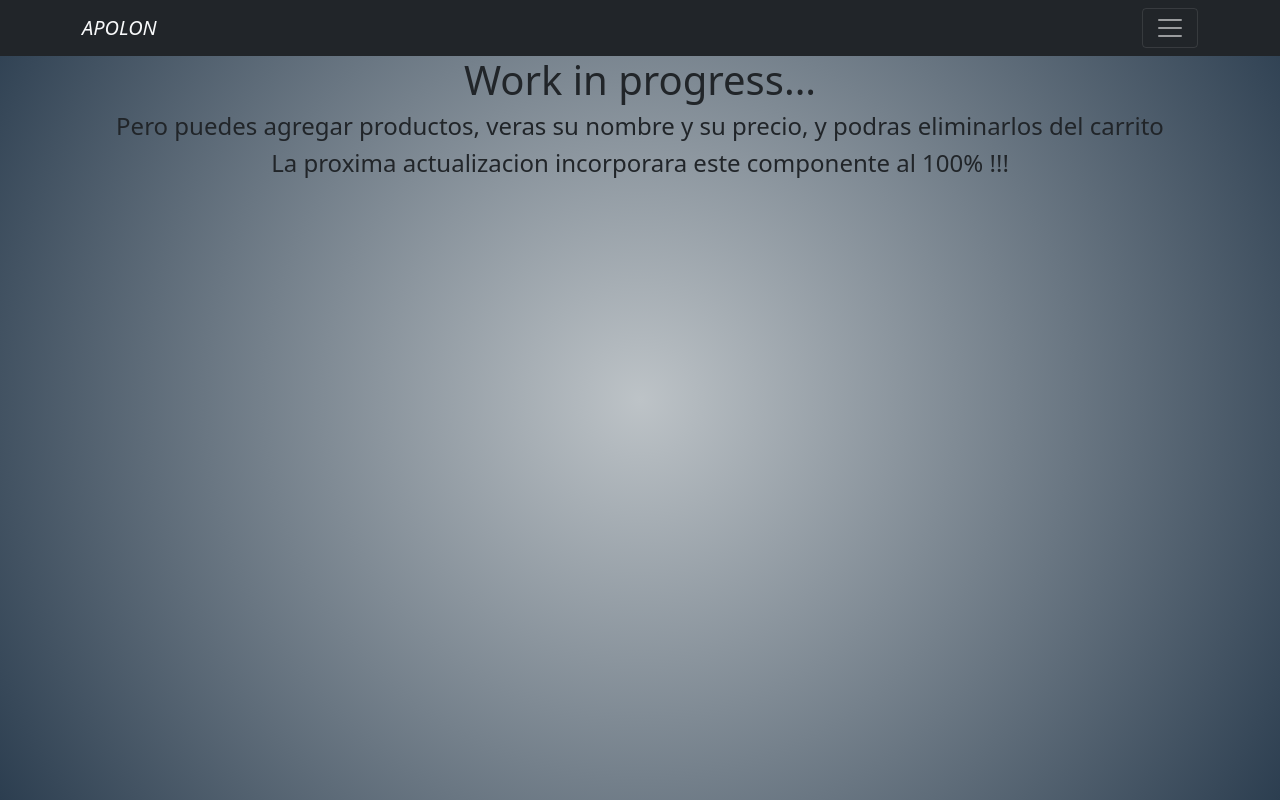
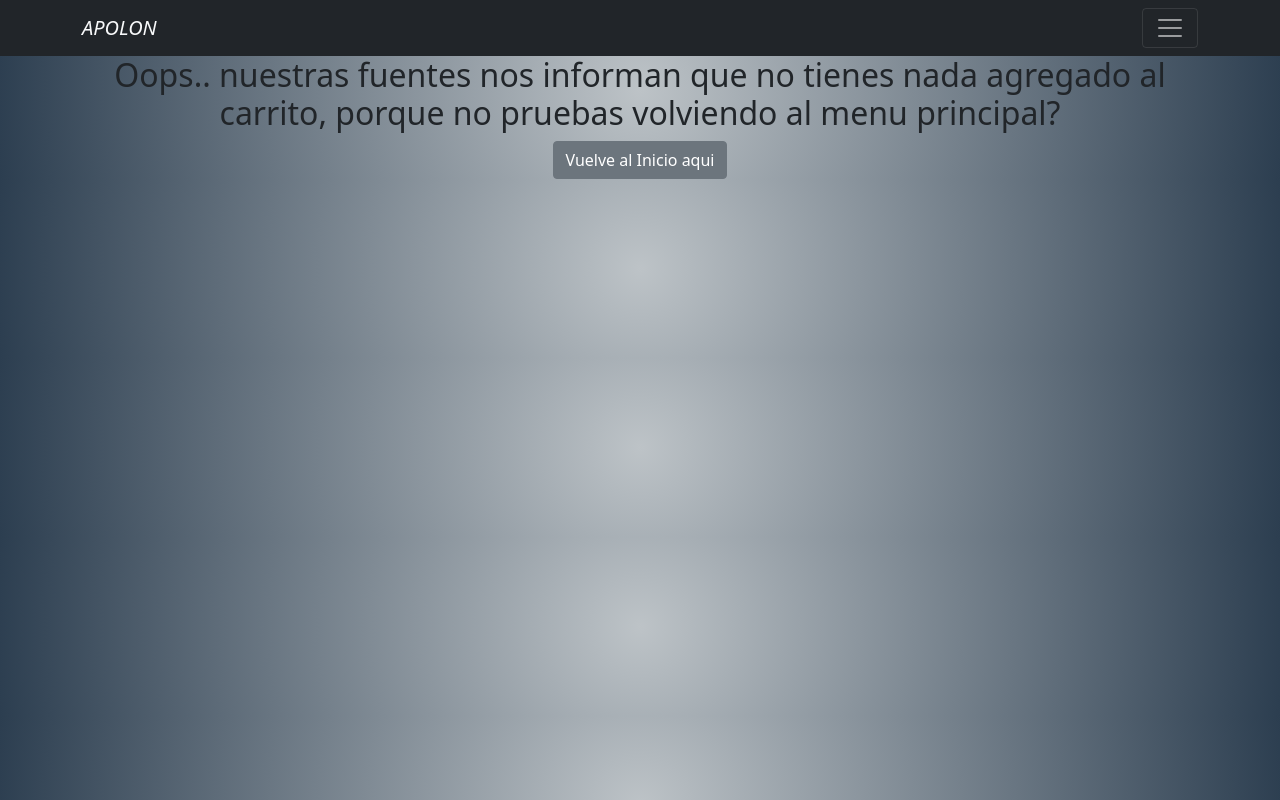
Before and after one commit to rorizzi/e-commerce-rodrigo-rizzi, a React (Create React App) app: page /cart in a window 1280 px wide. Shown: the top 800 px of the page. Built offline with nearby package versions, Linux system fonts and the light colour scheme.

Commit message:
e-commerce cart view added

```diff
--- a/src/App.css
+++ b/src/App.css
@@ -1,6 +1,5 @@
 .App {
   text-align: center;
-  height: 100vh;
 }
 
 @media (prefers-reduced-motion: no-preference) {
@@ -11,7 +10,7 @@
 
 .App-header {
   background-color: #282c34;
-  /* min-height: 100vh; */
+  min-height: 100vh;
   display: flex;
   flex-direction: column;
   align-items: center;
--- a/src/components/cart/Cart.js
+++ b/src/components/cart/Cart.js
@@ -1,16 +1,22 @@
-import React, { useContext } from 'react'
+import { useContext, useState } from 'react'
 import { Button, Table } from 'react-bootstrap';
+import { Link } from 'react-router-dom';
 import { CartContext } from '../../context/CartContext';
 
 const Cart = () => {
 
-  const {items, removeItem} = useContext(CartContext)
-  console.log(items)
+  const {items, removeItem, isEmpty, totalAmount} = useContext(CartContext)
+
   return (
     <>
-      <h1>Work in progress...</h1>
-      <h4>Pero puedes agregar productos, veras su nombre y su precio, y podras eliminarlos del carrito</h4>
-      <h4>La proxima actualizacion incorporara este componente al 100% !!!</h4>
+      {isEmpty() ?
+        <div className='container'>
+          <h2>Oops.. nuestras fuentes nos informan que no tienes nada agregado al carrito, porque no pruebas volviendo al menu principal?</h2>
+          <Link to='/' className="text-decoration-none">
+            <Button variant="secondary">Vuelve al Inicio aqui</Button>
+          </Link>
+        </div>
+      :
         <div className='container d-flex align-items-center justify-content-center h-100'>
             <Table striped bordered hover variant='dark'>
               <tbody>
@@ -18,7 +24,7 @@ const Cart = () => {
                 <>
                 <tr>
                   <td>
-                <Button  variant="outline-secondary" onClick={() => removeItem(item.id)}>Borrar</Button>
+                  <Button  variant="outline-secondary" onClick={() => removeItem(item.id)}>X</Button>
                   </td>
                   <td> {item.title}</td>
                   <td> U$S {item.price}</td>
@@ -27,7 +33,9 @@ const Cart = () => {
                 )}
               </tbody>
             </Table>
+            <h3>El monto total de todo es: U$S {totalAmount()}</h3>
         </div>
+      }
     </>
   )
 }
--- a/src/components/item-detail/ItemDetail.js
+++ b/src/components/item-detail/ItemDetail.js
@@ -36,7 +36,7 @@ const ItemDetail = ({prod}) => {
                 <Card.Text className="text-secondary">U$S {price}</Card.Text>
             </Card.Body>
             <Card.Footer className="p-3">
-               {showAddBtn ? <ItemCount stock={stock} setSelectedQuantity={setSelectedQuantity} handleAddToCart={handleAddToCart} />
+               {showAddBtn && stock > 0 ? <ItemCount stock={stock} setSelectedQuantity={setSelectedQuantity} handleAddToCart={handleAddToCart} />
                 :
                 <div className='btn-group btn-sm'>
                   <Link to='/'>
--- a/src/components/navbar/NavBar.js
+++ b/src/components/navbar/NavBar.js
@@ -1,12 +1,12 @@
 import { Container, Nav, Navbar, NavDropdown, Button } from "react-bootstrap";
 import { Link, NavLink } from "react-router-dom";
 import CartWidget from "../../icon/CartWidget";
-// import { useContext } from "react" Comentado para entrega de desafio CartContext
-// import { CartContext } from '../../context/CartContext'; Comentado para entrega de desafio CartContext
+import { useContext } from "react"
+import { CartContext } from '../../context/CartContext';
 
 const NavBar = () => {
 
-  // const { isEmpty } = useContext(CartContext) Comentado para entrega de desafio CartContext
+  const { isEmpty } = useContext(CartContext)
 
   return (
 
@@ -37,11 +37,11 @@ const NavBar = () => {
           </NavDropdown>
         </Nav>
         <NavLink to="/cart">
-          {/* {isEmpty() ? '' : Comentado para entrega de desafio CartContext */}
+          {isEmpty() ? '' :
                             <Button variant="outline-secondary" size="sm">
                               <CartWidget />
                            </Button>
-          {/* }  Comentado para entrega de desafio CartContext*/}
+          }
         </NavLink>
       </Navbar.Collapse>
     </Container>
--- a/src/context/CartContext.js
+++ b/src/context/CartContext.js
@@ -12,9 +12,7 @@ export const CartProvider = ({ children }) => {
 
         newItem.stock = newItem.stock - quantity
         newItem = {...newItem, quantity: quantity }
-        console.log(newItem)
         setItems([...items, newItem])
-        console.log(items)
     }
 
     const isInCart = (id) => {
@@ -37,6 +35,16 @@ export const CartProvider = ({ children }) => {
         return false
     }
 
+    const totalAmount = () => {
+        let total = 0
+        items.forEach(item => total += (item.price * item.quantity))
+        return total
+    }
+
+    const numberOfItems = () => {
+        return items.reduce((total, actual) => total + actual.quantity, 0)
+    }
+
     return (
         <CartContext.Provider
             value={{
@@ -46,6 +54,8 @@ export const CartProvider = ({ children }) => {
                 clear,
                 removeItem,
                 isEmpty,
+                totalAmount,
+                numberOfItems,
             }}>
                 {children}
         </CartContext.Provider>
--- a/src/icon/CartWidget.js
+++ b/src/icon/CartWidget.js
@@ -1,6 +1,12 @@
+import { useContext } from "react"
+import { CartContext } from '../context/CartContext';
+
 const CartIcon = () => {
 
+  const { numberOfItems } = useContext(CartContext)
+
     return (
+        <div className="d-flex ">
         <svg
           xmlns="http://www.w3.org/2000/svg"
           fill="none"
@@ -11,12 +17,13 @@ const CartIcon = () => {
           className="feather feather-shopping-cart"
           viewBox="0 0 24 24"
           width={25}
-      height={25}
-    >
+          height={25}>
       <circle cx="9" cy="21" r="1"></circle>
       <circle cx="20" cy="21" r="1"></circle>
       <path d="M1 1h4l2.68 13.39a2 2 0 002 1.61h9.72a2 2 0 002-1.61L23 6H6"></path>
       </svg>
+      <h6>{numberOfItems()}</h6>
+    </ div>
     )
 };
 
```
Lines whose indentation alone changed are shown as unchanged.
